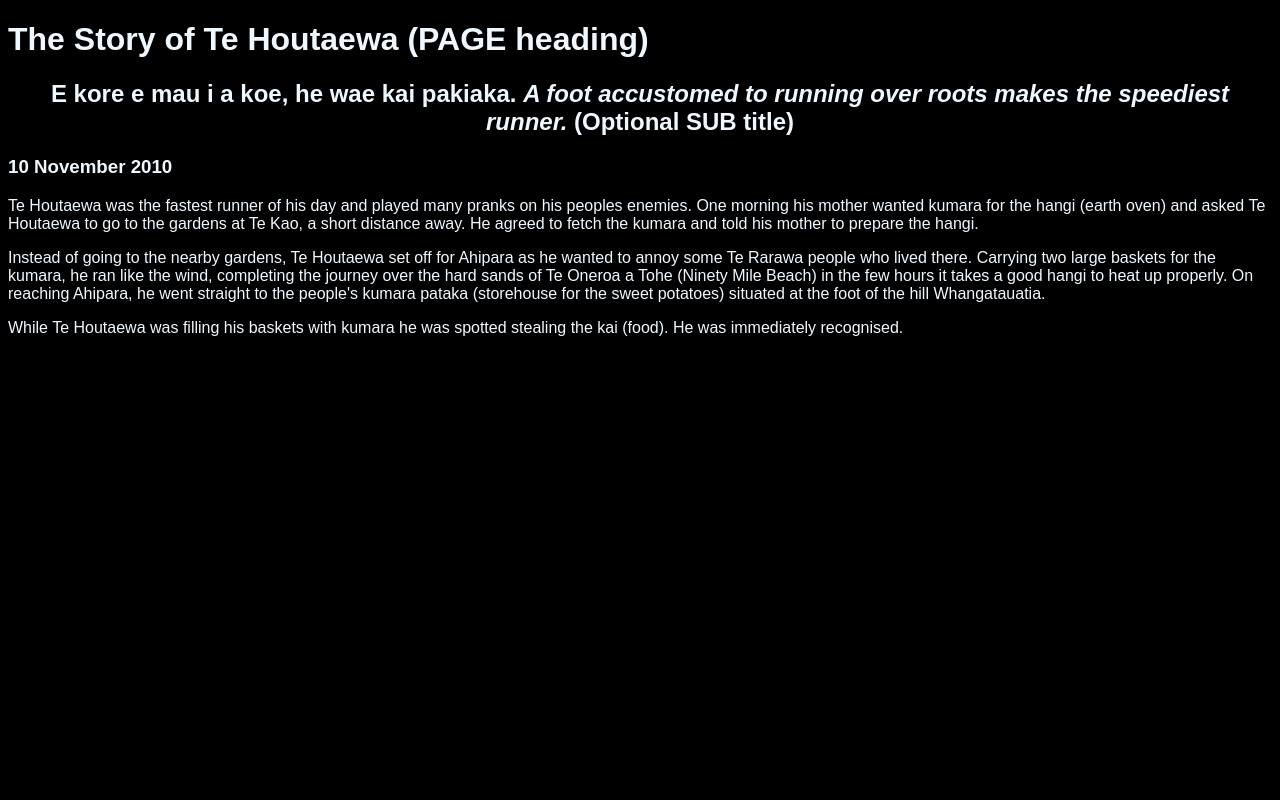
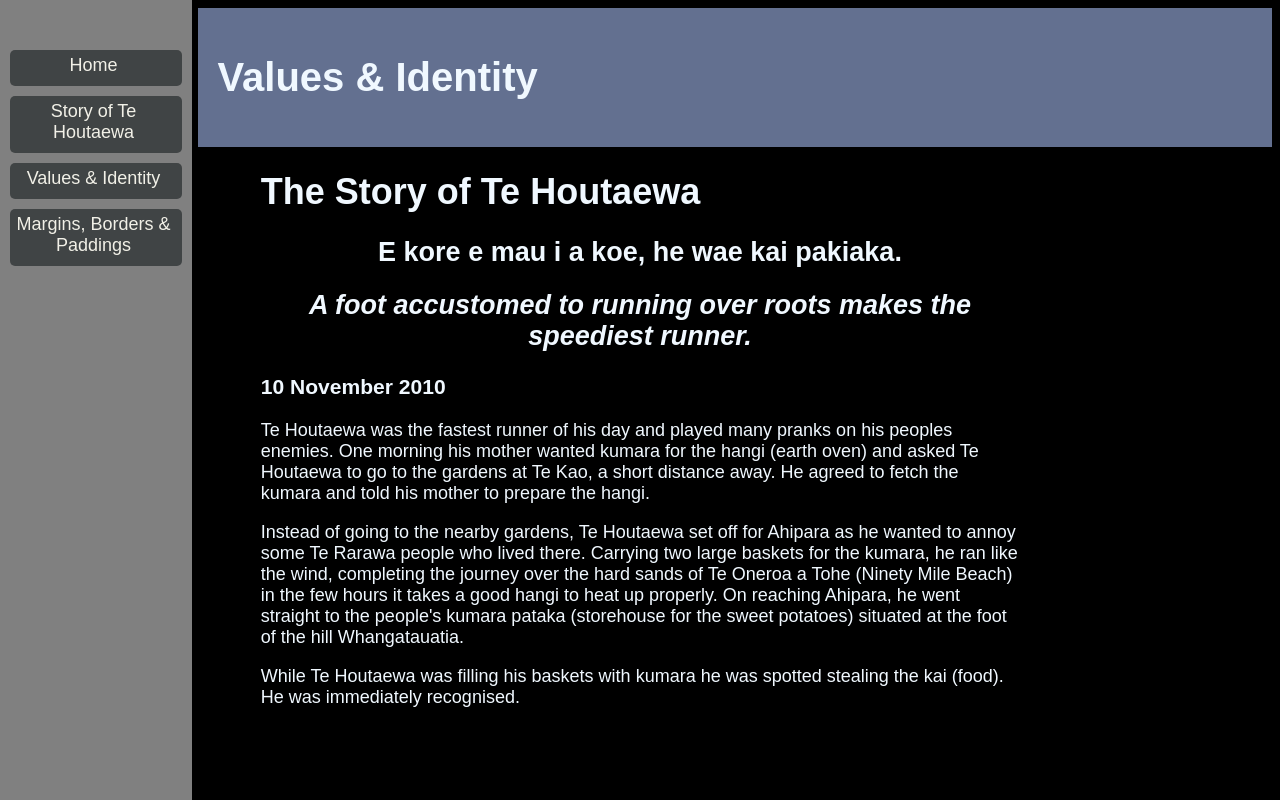
Before and after one commit to samuel-tofatimoteo/samuel-tofatimoteo.github.io, a plain HTML site: page blog/te-houtaewa-template.html in a window 1280 px wide. Drawn offline with Linux system fonts and the light colour scheme.

Commit message:
updated story page

```diff
--- a/blog/te-houtaewa-template.html
+++ b/blog/te-houtaewa-template.html
@@ -7,8 +7,20 @@
   </head>
 
   <body>
-    <h1>The Story of Te Houtaewa (PAGE heading)</h1>
-    <h2>E kore e mau i a koe, he wae kai pakiaka. <em>A foot accustomed to running over roots makes the speediest runner.</em> (Optional SUB title) </h2>
+    <header>
+      <h1>Values & Identity</h1>
+     </header>
+     <aside id="sidebars">
+         <a href="../index.html">Home</a>
+         <a href="/blog/te-houtaewa-template.html">Story of Te Houtaewa</a>
+         <a href="identity-values.html">Values & Identity</a>
+         <a href="./blog/margin-border=padding.html">Margins, Borders & Paddings</a>
+     </aside>
+     <div>
+    <main>
+    <h1>The Story of Te Houtaewa</h1>
+    <h2>E kore e mau i a koe, he wae kai pakiaka. </h2>
+    <h2><em>A foot accustomed to running over roots makes the speediest runner.</em></h2>
     <h3>10 November 2010</h3>
 
     <p>
@@ -20,7 +32,7 @@
     <p>
       While Te Houtaewa was filling his baskets with kumara he was spotted stealing the kai (food). He was immediately recognised.
     </p>
-
+    </main>
     <!-- this is a comment. -->
 
   </body>
--- a/styles/main.css
+++ b/styles/main.css
@@ -1,5 +1,6 @@
  body {
   font-family: Arial, Helvetica, sans-serif;
+  font-size: large;
   background-color: black;
   color: aliceblue;
  }
@@ -39,12 +40,12 @@ aside {
 
 h2 {
   text-align: center;
-
 }
 
 p {
   padding: 0%;
 }
+
 main {
   margin-left: 20%;
   margin-right: 20%;
```
Also changed, not shown: blog/identity-values.html (+1 -1 lines), index.html (+1 -1 lines), blog/html-css.html (added), blog/margin-border=padding.html (deleted).
